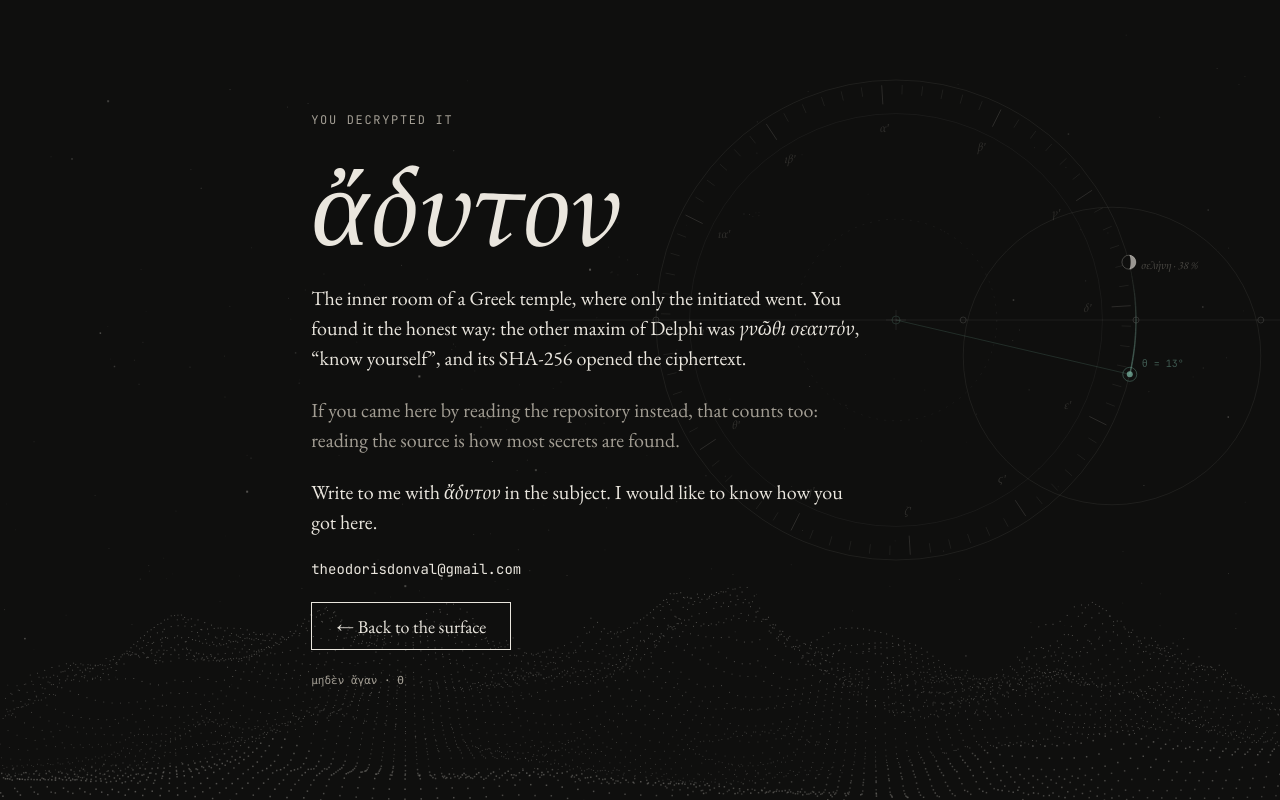
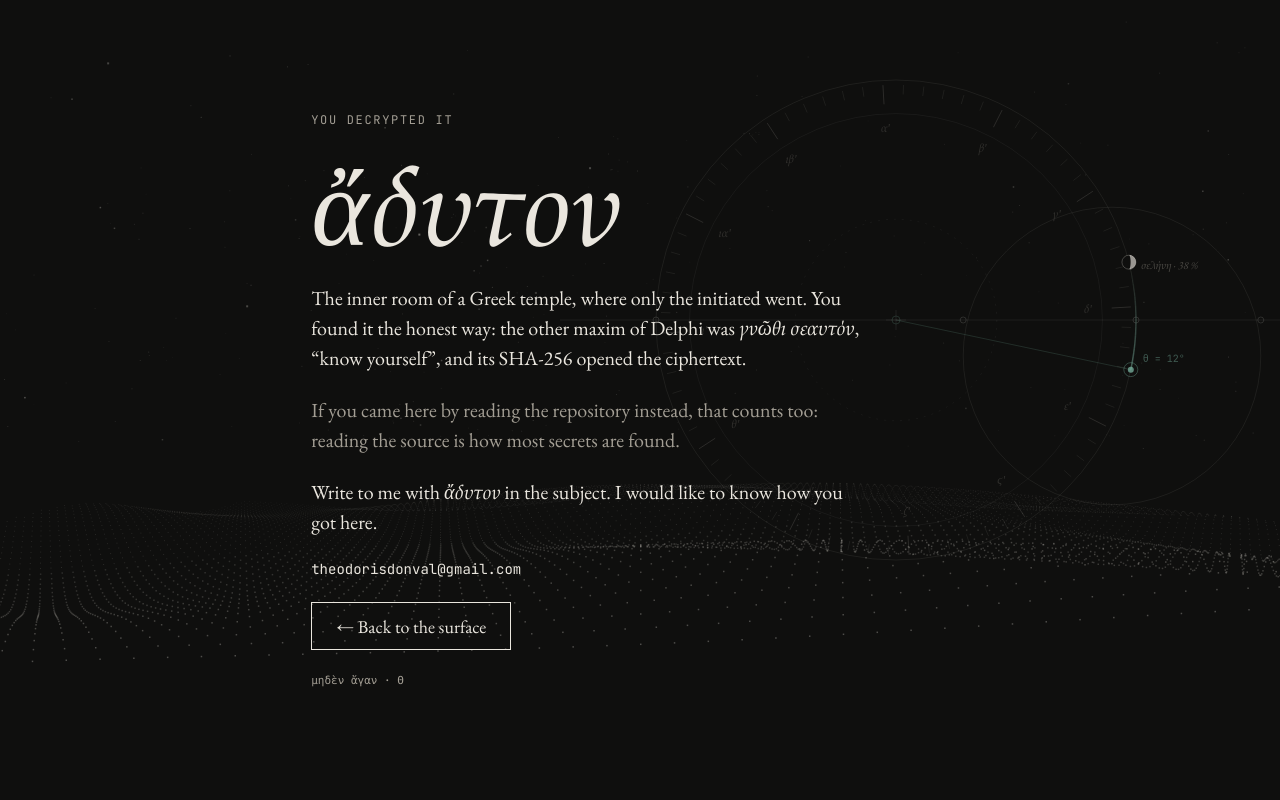
Before and after one commit to Theodoris-D/Theodoris-D.github.io, a plain HTML site: page adyton-18871e.html in a window 1280 px wide. Drawn offline with nearby package versions, Linux system fonts and the light colour scheme.

Commit message:
Background: back to the original breathing point-cloud terrain
Restore the first terrain (sine swell drawn as a point grid, always at the
bottom of the screen), keeping the real sky, the ornamented orbit and the
Moon. Replaces the dunes, contour and scroll-revealed mountain variants.

Co-Authored-By: Claude Opus 5.5 <noreply@anthropic.com>

```diff
--- a/adyton-18871e.html
+++ b/adyton-18871e.html
@@ -28,6 +28,6 @@
 <p><a class="btn" href="index.html">← Back to the surface</a></p>
 <p class="muted mono" style="font-size: 11px;">μηδὲν ἄγαν · Θ</p>
 </main>
-<script src="assets/bg.js?v=8adb4990" defer></script>
+<script src="assets/bg.js?v=fcae3a9a" defer></script>
 </body>
 </html>
--- a/assets/bg.js
+++ b/assets/bg.js
@@ -1,9 +1,6 @@
-/* Kryptos background: a mountain range drawn as a point cloud, gliding slowly
-   sideways and breathing a little, which rises into view only when the reader
-   reaches the end of the page (nearer
-   ridges hide farther ones), the real sky above
-   Munich at this moment (921 stars brighter than magnitude 4.5, facing south,
-   the horizon on the mountains' foot), and two thin orbits ornamented like
+/* Kryptos background: a point-cloud terrain that breathes slowly, the real sky
+   above Munich at this moment (921 stars brighter than magnitude 4.5, facing
+   south, the horizon on the terrain line), and two thin orbits ornamented like
    an astrolabe, with one verdigris point travelling along them and the Moon in
    its real phase on the rim.
    Very low contrast; paused when the tab is hidden; drawn once, still, when
@@ -27,7 +24,7 @@
   function computeSky(ms) {
     var d = julian(ms) - 2451545.0;
     var lst = ((280.46061837 + 360.98564736629 * d + LON) % 360 + 360) % 360;
-    var out = [], horizon = H * HORIZON;
+    var out = [], horizon = H * 0.56;
     for (var i = 0; i < STARS.length; i += 3) {
       var ra = STARS[i], dec = STARS[i + 1] * Math.PI / 180, mag = STARS[i + 2];
       var ha = (lst - ra) * Math.PI / 180;
@@ -44,69 +41,19 @@
     }
     return out;
   }
+  var NX = 150, NZ = 64;
 
   function resize() {
     W = window.innerWidth; H = window.innerHeight;
     c.width = W * dpr; c.height = H * dpr;
     ctx.setTransform(dpr, 0, 0, dpr, 0, 0);
     sky = computeSky(Date.now()); skyAt = Date.now();
-    peaks = buildMountains(still ? 0 : performance.now()); builtAt = performance.now();
   }
 
-  // Mountains: ridged value noise (sharp crests), taller towards the back.
-  var HORIZON = 0.9, peaks = [], builtAt = -1e9;
-  function hash(ix, iz) { var h = Math.sin(ix * 127.1 + iz * 311.7) * 43758.5453; return h - Math.floor(h); }
-  function vnoise(x, z) {
-    var ix = Math.floor(x), iz = Math.floor(z), fx = x - ix, fz = z - iz;
-    var ux = fx * fx * (3 - 2 * fx), uz = fz * fz * (3 - 2 * fz);
-    var a = hash(ix, iz), b = hash(ix + 1, iz), c = hash(ix, iz + 1), d = hash(ix + 1, iz + 1);
-    return a + (b - a) * ux + (c - a) * uz + (a - b - c + d) * ux * uz;
-  }
-  function ridged(x, z) {
-    var sum = 0, amp = 0.55, fr = 1;
-    for (var o = 0; o < 4; o++) {
-      var n = 1 - Math.abs(vnoise(x * fr + 17.3 * o, z * fr - 4.1 * o) * 2 - 1);
-      sum += n * n * amp; amp *= 0.5; fr *= 2.03;
-    }
-    return sum;                                   // ~0 .. 1
-  }
-  function buildMountains(t) {
-    t = t || 0;
-    var pan = t * 0.00002;                       // slow sideways glide along the range
-    var breath = 0.06 * Math.sin(t * 0.00035);    // the relief breathes a little
-    // grid of points, drawn near to far; a point is kept only if it rises above
-    // every nearer point in its screen column, so ridges hide what is behind
-    var out = [], NX = 170, NZ = 70, horizon = H * HORIZON, cam = 0.62;
-    var f = Math.min(W, H * 1.6) * 0.55, kx = f * 1.5, ky = f * 0.62;
-    var occl = new Float32Array(Math.ceil(W / 2) + 2).fill(H + 10);
-    for (var j = 0; j < NZ; j++) {
-      var z = 1 + j * 0.085;                       // depth 1 .. ~6.9
-      var back = Math.min(1, Math.max(0, (z - 1.6) / 4.2));
-      var amp = 0.2 + 2.4 * back * back;          // foothills in front, peaks at the back
-      var fade = 1 - j / NZ;
-      for (var i = 0; i < NX; i++) {
-        var x = -3.2 + i * (6.4 / NX) + (j % 2) * (3.2 / NX);
-        var sx = W / 2 + (x / z) * kx;
-        if (sx < -4 || sx > W + 4) continue;
-        var r = ridged(x * 0.55 + pan, z * 0.55);
-        r *= 1 + breath * Math.sin(x * 1.7 + z * 0.9 + t * 0.0004);
-        var y = r * amp;
-        var sy = horizon + ((cam - y) / z) * ky;
-        var col = Math.max(0, Math.min(occl.length - 1, Math.round(sx / 2)));
-        if (sy >= occl[col] - 0.5) continue;      // hidden behind a nearer ridge
-        occl[col] = sy;
-        var snow = Math.min(1, r * 1.4);            // crests a little brighter
-        var a = 0.08 + 0.2 * fade * fade + 0.24 * snow * (0.4 + 0.6 * back);
-        out.push(sx, sy, Math.min(0.5, a), fade > 0.6 ? 1.5 : 1, (i * 0.61 + j * 1.7) % 6.28);
-      }
-    }
-    return out;
-  }
-
-  function reveal() {
-    var de = document.documentElement;
-    var left = de.scrollHeight - (window.scrollY + window.innerHeight);   // px still below the fold
-    return Math.max(0, Math.min(1, 1 - left / (window.innerHeight * 0.6)));
+  function surface(x, z, t) {
+    return 0.16 * Math.sin(x * 1.4 + t * 0.00018)
+         + 0.10 * Math.sin(z * 1.9 - t * 0.00013)
+         + 0.05 * Math.sin((x + z) * 3.1 + t * 0.00027);
   }
 
   function draw(t) {
@@ -123,16 +70,21 @@
       ctx.fillRect(st[0], st[1], sz, sz);
     }
 
-    // the mountains rise into view only at the very end of the page: over the
-    // last ~60 % of a screen of scrolling they fade in and climb from below
-    var rv = reveal();
-    if (rv > 0.002) {
-      if (!still && t - builtAt > 110) { peaks = buildMountains(t); builtAt = t; }
-      var ease = rv * rv * (3 - 2 * rv), dy = (1 - ease) * H * 0.22;
-      for (var p = 0; p < peaks.length; p += 5) {
-        var al = ease * peaks[p + 2] * (0.9 + 0.1 * Math.sin(peaks[p + 4] + t * 0.0007));
-        ctx.fillStyle = 'rgba(234,230,222,' + al.toFixed(3) + ')';
-        ctx.fillRect(peaks[p], peaks[p + 1] + dy, peaks[p + 3], peaks[p + 3]);
+    // point-cloud terrain, seen from slightly above
+    var horizon = H * 0.56, cam = 0.62, f = Math.min(W, H * 1.6) * 0.55;
+    for (var j = 0; j < NZ; j++) {
+      var z = 1 + j * 0.085;                       // depth 1 .. ~6.4
+      var fade = 1 - j / NZ;
+      var alpha = (0.05 + 0.24 * fade * fade).toFixed(3);
+      ctx.fillStyle = 'rgba(234,230,222,' + alpha + ')';
+      var size = fade > 0.6 ? 1.5 : 1;
+      for (var i = 0; i < NX; i++) {
+        var x = -2.4 + i * (4.8 / NX) + (j % 2) * (2.4 / NX);
+        var y = surface(x, z, t);
+        var sx = W / 2 + (x / z) * f * 1.5;
+        if (sx < -4 || sx > W + 4) continue;
+        var sy = horizon + ((cam - y) / z) * f * 0.62;
+        ctx.fillRect(sx, sy, size, size);
       }
     }
 
@@ -233,12 +185,11 @@
 
   var last = 0, raf;
   function tick(t) {
-    if (t - last > 60) { last = t; draw(t); }     // ~16 frames per second
+    if (t - last > 45) { last = t; draw(t); }     // ~20 frames per second
     if (!document.hidden) raf = requestAnimationFrame(tick);
   }
   resize(); draw(0);
   window.addEventListener('resize', function () { resize(); draw(performance.now()); });
-  window.addEventListener('scroll', function () { if (still || document.hidden) draw(performance.now()); }, { passive: true });
   if (still) return;
   document.addEventListener('visibilitychange', function () { if (!document.hidden) raf = requestAnimationFrame(tick); });
   raf = requestAnimationFrame(tick);
```
Also changed, not shown: education/cpge.html (+1 -1 lines), education/eurecom.html (+1 -1 lines), education/tum.html (+1 -1 lines), index.html (+1 -1 lines), projects/bitcoin-graph.html (+1 -1 lines), projects/crash-triage-agent.html (+1 -1 lines), projects/qemu-snapshot-restore.html (+1 -1 lines), projects/verifiable-aggregation.html (+1 -1 lines).
